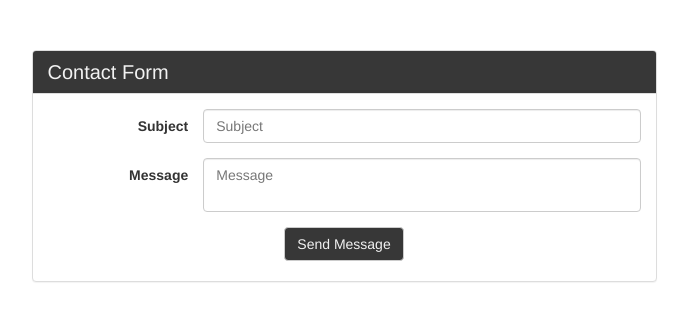
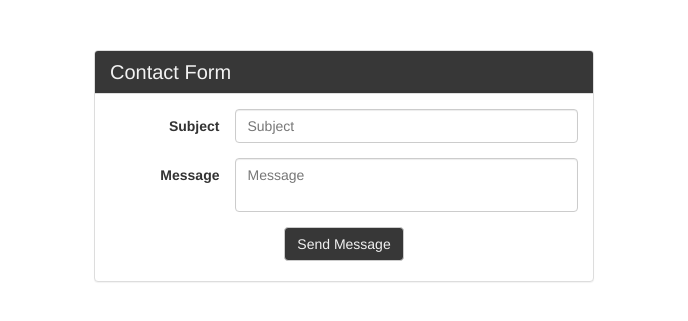
Before and after one commit to adityabhatia/UIG, a PHP site: page /contact.php in a window 1280 px wide. Shown: the top 321 px of the page, without its empty margins (296-984 px from the left). Run offline with PHP 8.4, Linux system fonts and the light colour scheme; the visitor is signed in with stand-in values (Sample User, id 1); some libraries are stand-ins or nearby versions.

Commit message:
contact.php fix

```diff
--- a/contact.php
+++ b/contact.php
@@ -49,7 +49,7 @@ if($result){
 	<body>
 	<div class="col-xs-12 col-sm-12"
 		<div class="container" width=200px>
-			<div class="panel panel-default" style="margin:0 auto;width:50%">
+			<div class="panel panel-default" style="margin:0 auto; max-width:500px;">
 							<div class="panel-heading">
 								<h2 class="panel-title">Contact Form<?php echo($msg);?></h2>
 							</div>
```
